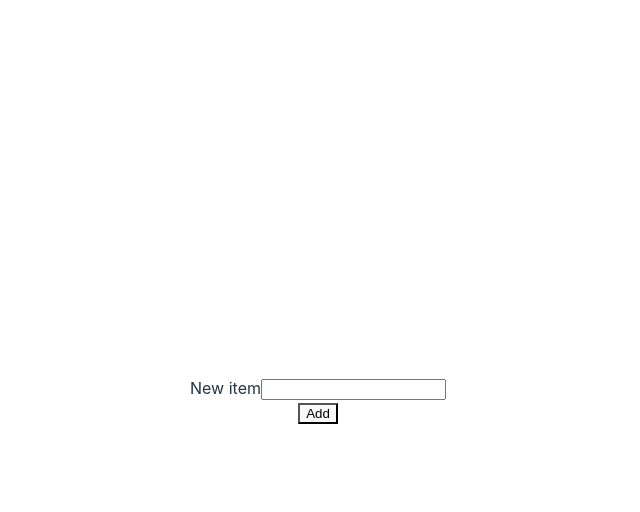
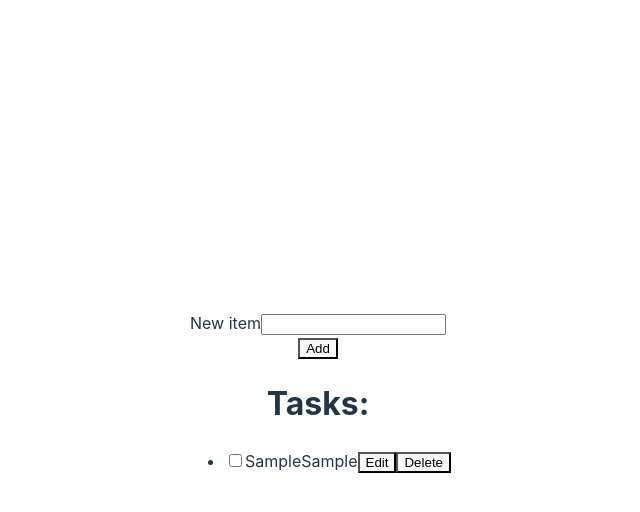
Before and after one commit to micherenio-nascimento/ToDoList_react, a React (Vite) app: page / in a window 1280 px wide. Both pictures are taken after typing "Sample" into the empty fields and a click on the button "Add". Shown: the top 512 px of the page, without its empty margins (322-962 px from the left). Built offline with nearby package versions, Linux system fonts and the light colour scheme.

Commit message:
Criação dos componentes ToDoItem e ToDoList e as funcionalidade de Deletar e Atualizar.

```diff
--- a/src/App.jsx
+++ b/src/App.jsx
@@ -1,10 +1,11 @@
 import { useEffect, useState } from 'react'
 import ToDoForms from './components/ToDoForms'
 import './App.css'
+import ToDoList from './components/ToDoList'
 
 function App() {
 
-  const [ToDo, setToDo] = useState(() => {
+  const [toDo, setToDo] = useState(() => {
 
     // Verifica o valor armazenado no localStorage sob a chave "ITEMS".
     const localValue = localStorage.getItem("ITEMS")
@@ -32,9 +33,9 @@ function App() {
   useEffect(() => {
 
     // Armazena o valor atualizado de 'ToDo' no localStorage,
-    localStorage.setItem("ITEMS", JSON.stringify(ToDo))
+    localStorage.setItem("ITEMS", JSON.stringify(toDo))
 
-  }, [ToDo]) // O array de dependências [ToDo] indica que este efeito só deve ser executado *QUANDO* o estado 'ToDo' for modificado.
+  }, [toDo]) // O array de dependências [ToDo] indica que este efeito só deve ser executado *QUANDO* o estado 'ToDo' for modificado.
 
   function addToDo(title) {
 
@@ -50,9 +51,31 @@ function App() {
 
   }
 
+  function upDateToDo(id, completed, title) {
+    setToDo(currentToDo =>
+      currentToDo.map(toDo => {
+        if (toDo.id === id) {  // Certifique-se de que a comparação está correta
+          return { ...toDo, completed, title };  // Atualiza o estado de "completed"
+        }
+        return toDo;
+      })
+    );
+  }
+
+
+  function DeleteToDo(id) {
+    setToDo(currentToDo => {
+      return currentToDo.filter(toDo => toDo.id !== id)
+    })
+  }
+
+
   return (
     <>
       <ToDoForms onSubmit={addToDo}/>
+      <h1>Tasks:</h1>
+
+      <ToDoList toDo={toDo} upDateToDo={upDateToDo} DeleteToDo={DeleteToDo}/>
     </>
   )
 }
--- /dev/null
+++ b/src/components/ToDoItem.jsx
@@ -0,0 +1,48 @@
+import { useState } from "react";
+
+const ToDoItem = ({completed, id, title, upDateToDo, DeleteToDo}) => {
+
+    const [isEditing, setIsEditing] = useState(false);
+    const [newTitle, setNewTitle] = useState(title);
+
+    const handleEditClick = () => {
+        if (isEditing) {
+            // Se estiver no modo de edição e o título mudou, atualiza a tarefa
+            if (newTitle !== title) {
+                upDateToDo(id, completed, newTitle);
+            }
+        }
+        // Alterna o modo de edição
+        setIsEditing(!isEditing);
+    };
+
+    return (
+       <li>
+            <label>
+            <input
+                type="checkbox"
+                checked={completed}
+                onChange={e => upDateToDo(id, e.target.checked)}
+            />
+            {isEditing ? (
+                    <input
+                        type="text"
+                        value={newTitle}
+                        onChange={e => setNewTitle(e.target.value)}
+                    />
+                ) : (
+                    title
+                )}
+                {title}
+            </label>
+            <button onClick={handleEditClick}>
+                {isEditing ? 'Save' : 'Edit'}
+            </button>
+            <button onClick={() => DeleteToDo(id)}>
+                Delete
+            </button>
+       </li>
+    );
+};
+
+export default ToDoItem;
--- /dev/null
+++ b/src/components/ToDoList.jsx
@@ -0,0 +1,21 @@
+import ToDoItem from './ToDoItem';
+
+const ToDoList = ({toDo, upDateToDo, DeleteToDo}) => {
+    return (
+        <ul>
+            {toDo.length === 0 && "Sem tasks no momento"}
+            {toDo.map(toDo => {
+                return (
+                    <ToDoItem
+                        {...toDo}
+                        key={toDo.id}
+                        upDateToDo={upDateToDo}
+                        DeleteToDo={DeleteToDo}
+                    />
+                );
+            })}
+        </ul>
+    );
+};
+
+export default ToDoList;
```
